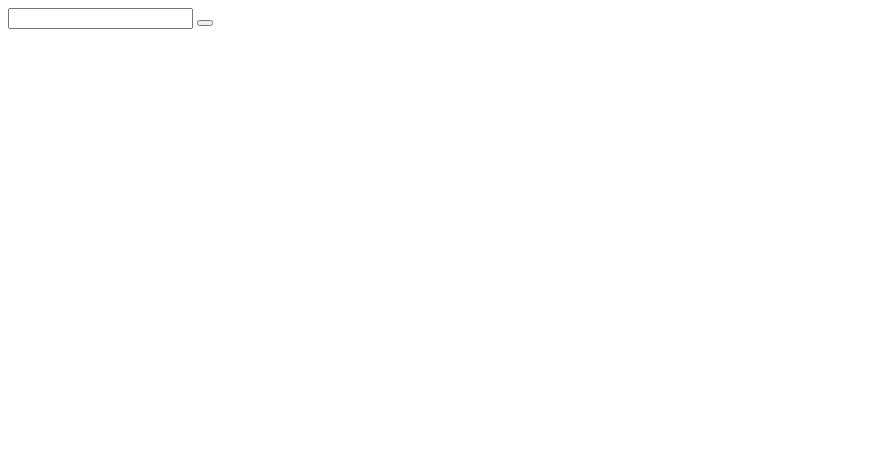
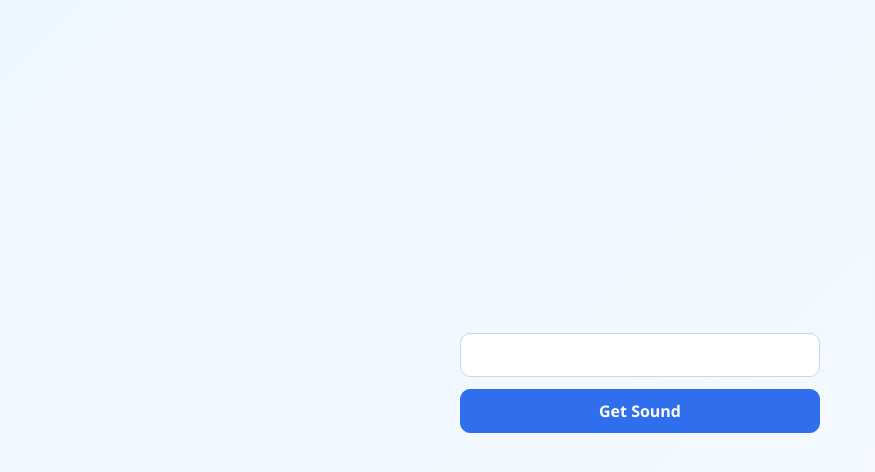
Before and after one commit to Goulstems/emmaJulianaSPRING2026, a website: page 06-22-26/index.html in a window 1280 px wide. Shown: the whole page, without its empty margins (0-875 px from the left). Drawn offline with Linux system fonts and the light colour scheme.

Commit message:
06/24/26

```diff
--- a/06-22-26/index.html
+++ b/06-22-26/index.html
@@ -4,11 +4,13 @@
     <meta charset="UTF-8">
     <meta name="viewport" content="width=device-width, initial-scale=1.0">
     <title>Favorite Animal</title>
+    <link rel="stylesheet" href="styles.css">
 </head>
 <body>
     <input id="animalNameInput">
     <button id="submit"></button>
     <p id="animalSoundFeedback"></p>
+    <audio id="sound"></audio>
     <script type="module" src="main.js"></script>
 </body>
 </html>
--- a/06-22-26/main.js
+++ b/06-22-26/main.js
@@ -1,11 +1,5 @@
-//get button first
-//apply click listener
-
-    //click should
-        //get input data
-            //return animal sound
-
-let animalSounds ={
+//Declarations / Data / Dependencies
+let animalSoundsText ={
     "dog": "woof",
     "cat": "meow",
     "rabbit": "thump",
@@ -14,12 +8,20 @@ let animalSounds ={
     "shark":"dununununu",
     "sheep":"baaaaaaa!"
 };
+let sounds = {
+    "cat": "https://www.epidemicsound.com/sound-effects/tracks/e73a8b9f-ee00-410f-809d-bdf1de200373/",
+}
+
+//Elements on the screen
 const input = document.getElementById("animalNameInput");
 const button = document.getElementById("submit");
 const feedback = document.getElementById("animalSoundFeedback");
+const audio = document.getElementById("sound");
 
+//Connect CODE to clicking the `button`
 button.addEventListener("click",()=>{
-    let animal = input.value;
-    let animalSound = animalSounds[animal];
-    feedback.innerHTML = animalSound;
+    let userInput = input.value;
+    audio.src = sounds[userInput];
+    audio.play();
+    feedback.innerHTML = animalSoundsText[userInput];
 });
--- /dev/null
+++ b/06-22-26/styles.css
@@ -0,0 +1,55 @@
+* {
+	box-sizing: border-box;
+}
+
+body {
+	margin: 0;
+	min-height: 100vh;
+	display: grid;
+	place-content: center;
+	gap: 12px;
+	padding: 24px;
+	font-family: "Segoe UI", Tahoma, Geneva, Verdana, sans-serif;
+	background: linear-gradient(135deg, #eef6ff, #f8fbff);
+	color: #1f2a44;
+}
+
+#animalNameInput,
+#submit {
+	font: inherit;
+	border-radius: 10px;
+	border: 1px solid #c8d6eb;
+	padding: 10px 12px;
+}
+
+#animalNameInput {
+	width: min(360px, 80vw);
+	background: #ffffff;
+}
+
+#animalNameInput:focus {
+	outline: 2px solid #8db7ff;
+	outline-offset: 1px;
+}
+
+#submit {
+	background: #2f6fed;
+	border-color: #2f6fed;
+	color: #ffffff;
+	font-weight: 600;
+	cursor: pointer;
+}
+
+#submit::before {
+	content: "Get Sound";
+}
+
+#submit:hover {
+	background: #245ed0;
+}
+
+#animalSoundFeedback {
+	margin: 0;
+	min-height: 1.4em;
+	font-weight: 600;
+}
```
Also changed, not shown: 06-22-26/oldFiles_forLearning/animalSoundsDict.js (renamed from 06-22-26/animalSoundsDict.js), 06-22-26/oldFiles_forLearning/animalSoundsList.js (renamed from 06-22-26/animalSoundsList.js).
